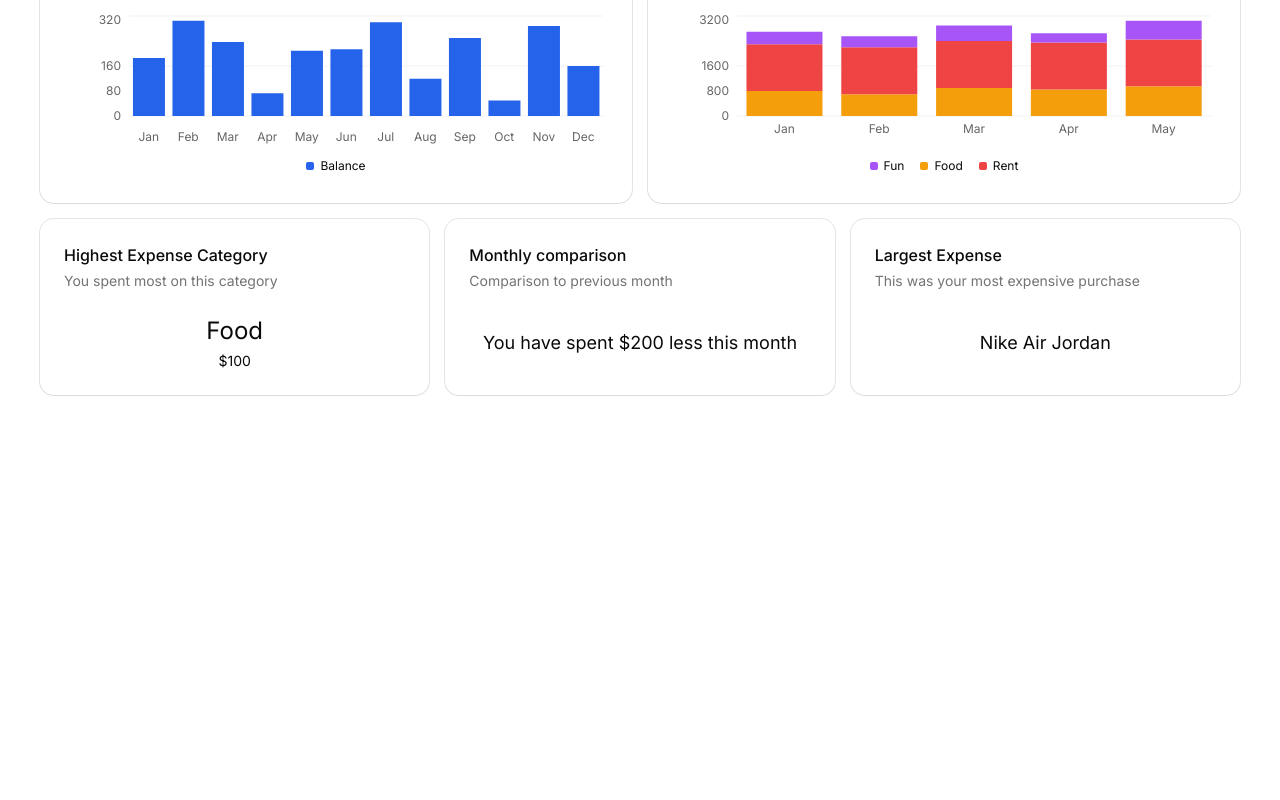
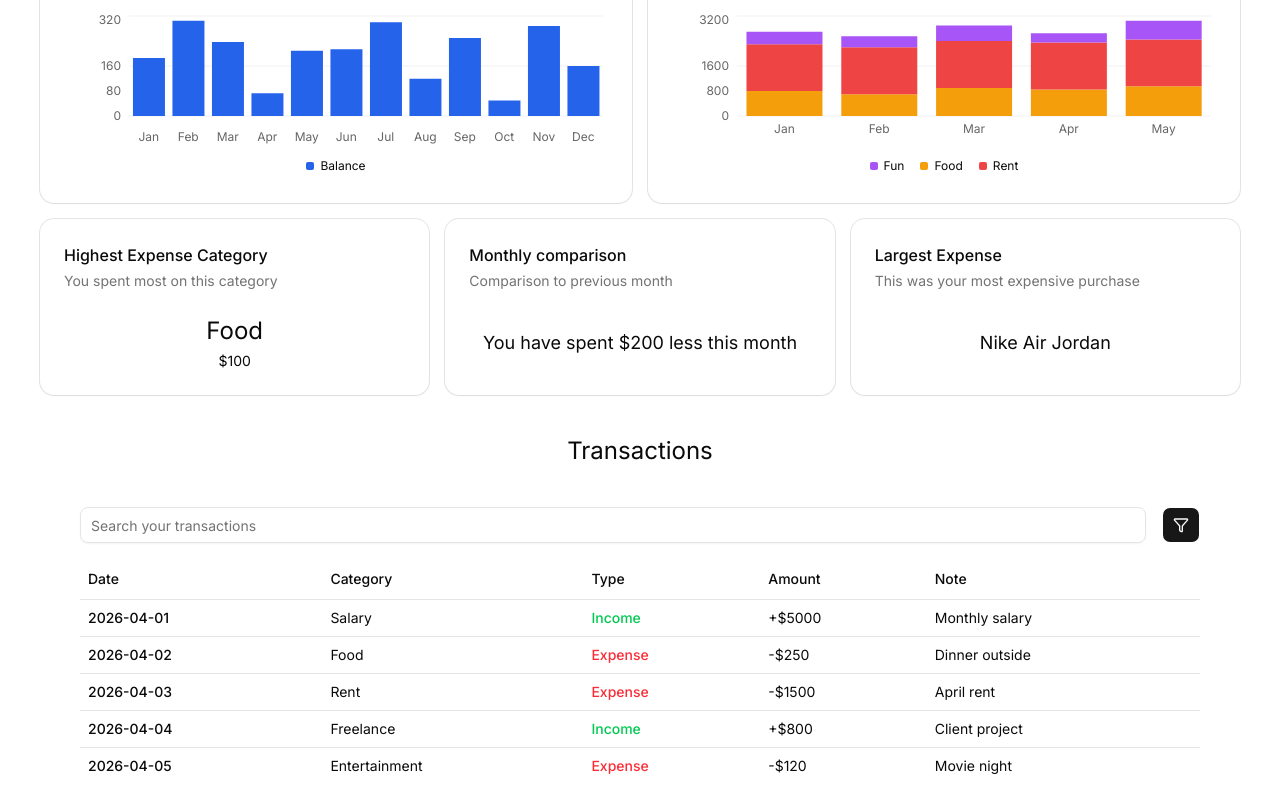
Before and after one commit to darshan03s/finance_tracker, a Next.js app: page / in a window 1280 px wide. Shown: the part 365-1165 px from the top of the page. Before the commit the page ends 800 px from the top, so only its background shows below. Built offline with nearby package versions, Linux system fonts and the light colour scheme.

Commit message:
feat: add transaction list with table and search input

```diff
--- a/components/main.tsx
+++ b/components/main.tsx
@@ -9,6 +9,9 @@ import {
 import { Button } from './ui/button';
 import BalanceTrend from './balance-trend';
 import CategoryBreakdown from './category-breakdown';
+import Transactions from './transactions';
+import { Input } from './ui/input';
+import { Filter } from 'lucide-react';
 
 const BalanceCard = () => {
   return (
@@ -147,6 +150,18 @@ const Main = () => {
           <MonthlyComparison />
           <LargestExpense />
         </div>
+
+        <h1 className="text-2xl text-center py-6">Transactions</h1>
+
+        <div className="transactions px-20 space-y-4">
+          <div className="flex items-center gap-4">
+            <Input placeholder="Search your transactions" />
+            <Button>
+              <Filter />
+            </Button>
+          </div>
+          <Transactions />
+        </div>
       </div>
     </main>
   );
--- /dev/null
+++ b/components/transactions.tsx
@@ -0,0 +1,96 @@
+import {
+  Table,
+  TableBody,
+  TableCell,
+  TableHead,
+  TableHeader,
+  TableRow
+} from '@/components/ui/table';
+
+type Transaction = {
+  date: string;
+  category: string;
+  type: 'Income' | 'Expense';
+  amount: number;
+  note: string;
+};
+
+const transactions: Transaction[] = [
+  {
+    date: '2026-04-01',
+    category: 'Salary',
+    type: 'Income',
+    amount: 5000,
+    note: 'Monthly salary'
+  },
+  {
+    date: '2026-04-02',
+    category: 'Food',
+    type: 'Expense',
+    amount: 250,
+    note: 'Dinner outside'
+  },
+  {
+    date: '2026-04-03',
+    category: 'Rent',
+    type: 'Expense',
+    amount: 1500,
+    note: 'April rent'
+  },
+  {
+    date: '2026-04-04',
+    category: 'Freelance',
+    type: 'Income',
+    amount: 800,
+    note: 'Client project'
+  },
+  {
+    date: '2026-04-05',
+    category: 'Entertainment',
+    type: 'Expense',
+    amount: 120,
+    note: 'Movie night'
+  }
+];
+
+const Transactions = () => {
+  return (
+    <Table>
+      <TableHeader>
+        <TableRow>
+          <TableHead>Date</TableHead>
+          <TableHead>Category</TableHead>
+          <TableHead>Type</TableHead>
+          <TableHead>Amount</TableHead>
+          <TableHead>Note</TableHead>
+        </TableRow>
+      </TableHeader>
+
+      <TableBody>
+        {transactions.map((txn, index) => (
+          <TableRow key={index}>
+            <TableCell className="font-medium">{txn.date}</TableCell>
+
+            <TableCell>{txn.category}</TableCell>
+
+            <TableCell
+              className={
+                txn.type === 'Income' ? 'text-green-500 font-medium' : 'text-red-500 font-medium'
+              }
+            >
+              {txn.type}
+            </TableCell>
+
+            <TableCell>
+              {txn.type === 'Income' ? '+' : '-'}${txn.amount}
+            </TableCell>
+
+            <TableCell>{txn.note}</TableCell>
+          </TableRow>
+        ))}
+      </TableBody>
+    </Table>
+  );
+};
+
+export default Transactions;
--- a/components/ui/input.tsx
+++ b/components/ui/input.tsx
@@ -8,7 +8,7 @@ function Input({ className, type, ...props }: React.ComponentProps<'input'>) {
       type={type}
       data-slot="input"
       className={cn(
-        'h-9 w-full min-w-0 rounded-md border border-input bg-transparent px-2.5 py-1 text-base shadow-xs transition-[color,box-shadow] outline-none file:inline-flex file:h-7 file:border-0 file:bg-transparent file:text-sm file:font-medium file:text-foreground placeholder:text-muted-foreground focus-visible:border-ring focus-visible:ring-3 focus-visible:ring-ring/50 disabled:pointer-events-none disabled:cursor-not-allowed disabled:opacity-50 aria-invalid:border-destructive aria-invalid:ring-3 aria-invalid:ring-destructive/20 md:text-sm dark:bg-input/30 dark:aria-invalid:border-destructive/50 dark:aria-invalid:ring-destructive/40',
+        'h-9 w-full min-w-0 rounded-md border border-input bg-transparent px-2.5 py-1 text-base shadow-xs transition-[color,box-shadow] outline-none file:inline-flex file:h-7 file:border-0 file:bg-transparent file:text-sm file:font-medium file:text-foreground placeholder:text-muted-foreground focus-visible:border-ring disabled:pointer-events-none disabled:cursor-not-allowed disabled:opacity-50 aria-invalid:border-destructive aria-invalid:ring-3 aria-invalid:ring-destructive/20 md:text-sm dark:bg-input/30 dark:aria-invalid:border-destructive/50 dark:aria-invalid:ring-destructive/40',
         className
       )}
       {...props}
--- /dev/null
+++ b/components/ui/table.tsx
@@ -0,0 +1,89 @@
+'use client';
+
+import * as React from 'react';
+
+import { cn } from '@/lib/utils';
+
+function Table({ className, ...props }: React.ComponentProps<'table'>) {
+  return (
+    <div data-slot="table-container" className="relative w-full overflow-x-auto">
+      <table
+        data-slot="table"
+        className={cn('w-full caption-bottom text-sm', className)}
+        {...props}
+      />
+    </div>
+  );
+}
+
+function TableHeader({ className, ...props }: React.ComponentProps<'thead'>) {
+  return <thead data-slot="table-header" className={cn('[&_tr]:border-b', className)} {...props} />;
+}
+
+function TableBody({ className, ...props }: React.ComponentProps<'tbody'>) {
+  return (
+    <tbody
+      data-slot="table-body"
+      className={cn('[&_tr:last-child]:border-0', className)}
+      {...props}
+    />
+  );
+}
+
+function TableFooter({ className, ...props }: React.ComponentProps<'tfoot'>) {
+  return (
+    <tfoot
+      data-slot="table-footer"
+      className={cn('border-t bg-muted/50 font-medium [&>tr]:last:border-b-0', className)}
+      {...props}
+    />
+  );
+}
+
+function TableRow({ className, ...props }: React.ComponentProps<'tr'>) {
+  return (
+    <tr
+      data-slot="table-row"
+      className={cn(
+        'border-b transition-colors hover:bg-muted/50 has-aria-expanded:bg-muted/50 data-[state=selected]:bg-muted',
+        className
+      )}
+      {...props}
+    />
+  );
+}
+
+function TableHead({ className, ...props }: React.ComponentProps<'th'>) {
+  return (
+    <th
+      data-slot="table-head"
+      className={cn(
+        'h-10 px-2 text-left align-middle font-medium whitespace-nowrap text-foreground [&:has([role=checkbox])]:pr-0',
+        className
+      )}
+      {...props}
+    />
+  );
+}
+
+function TableCell({ className, ...props }: React.ComponentProps<'td'>) {
+  return (
+    <td
+      data-slot="table-cell"
+      className={cn('p-2 align-middle whitespace-nowrap [&:has([role=checkbox])]:pr-0', className)}
+      {...props}
+    />
+  );
+}
+
+function TableCaption({ className, ...props }: React.ComponentProps<'caption'>) {
+  return (
+    <caption
+      data-slot="table-caption"
+      className={cn('mt-4 text-sm text-muted-foreground', className)}
+      {...props}
+    />
+  );
+}
+
+export { Table, TableHeader, TableBody, TableFooter, TableHead, TableRow, TableCell, TableCaption };
```
